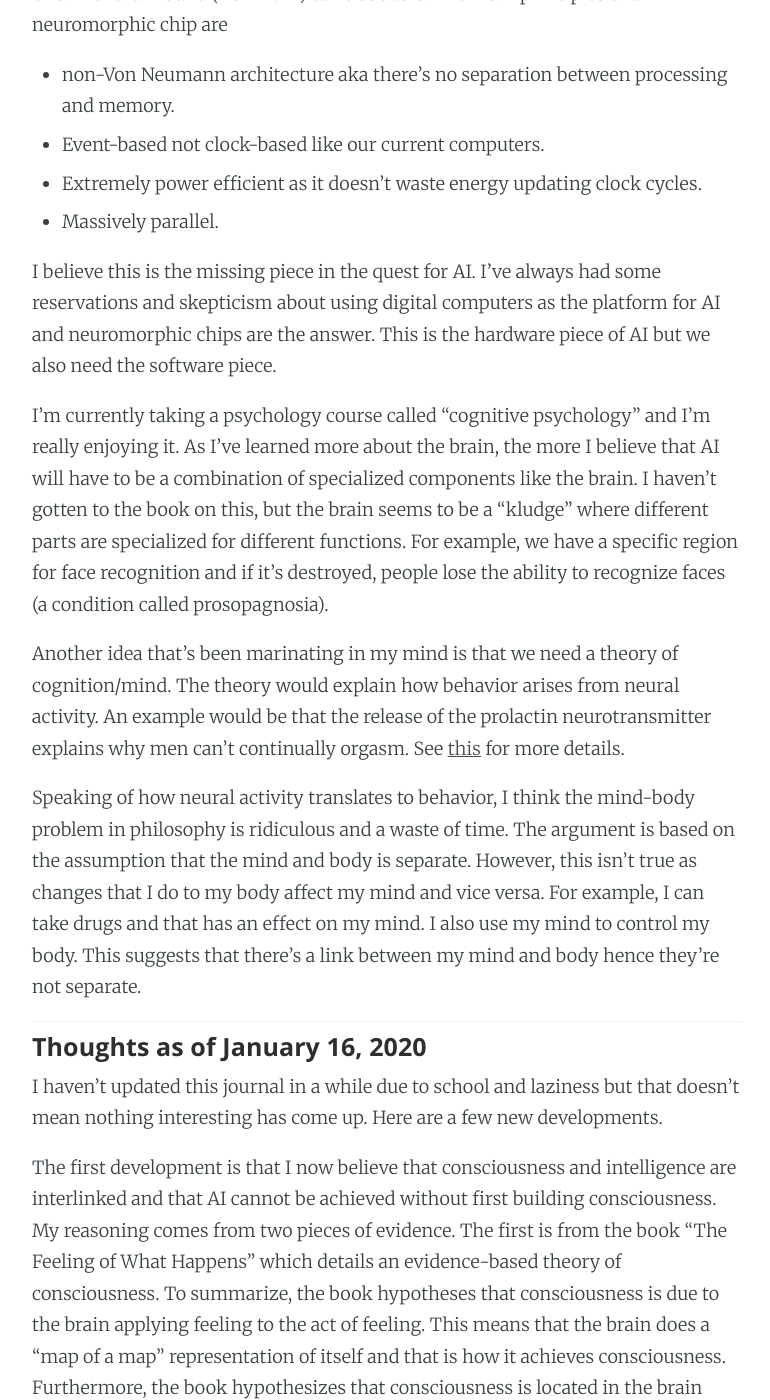
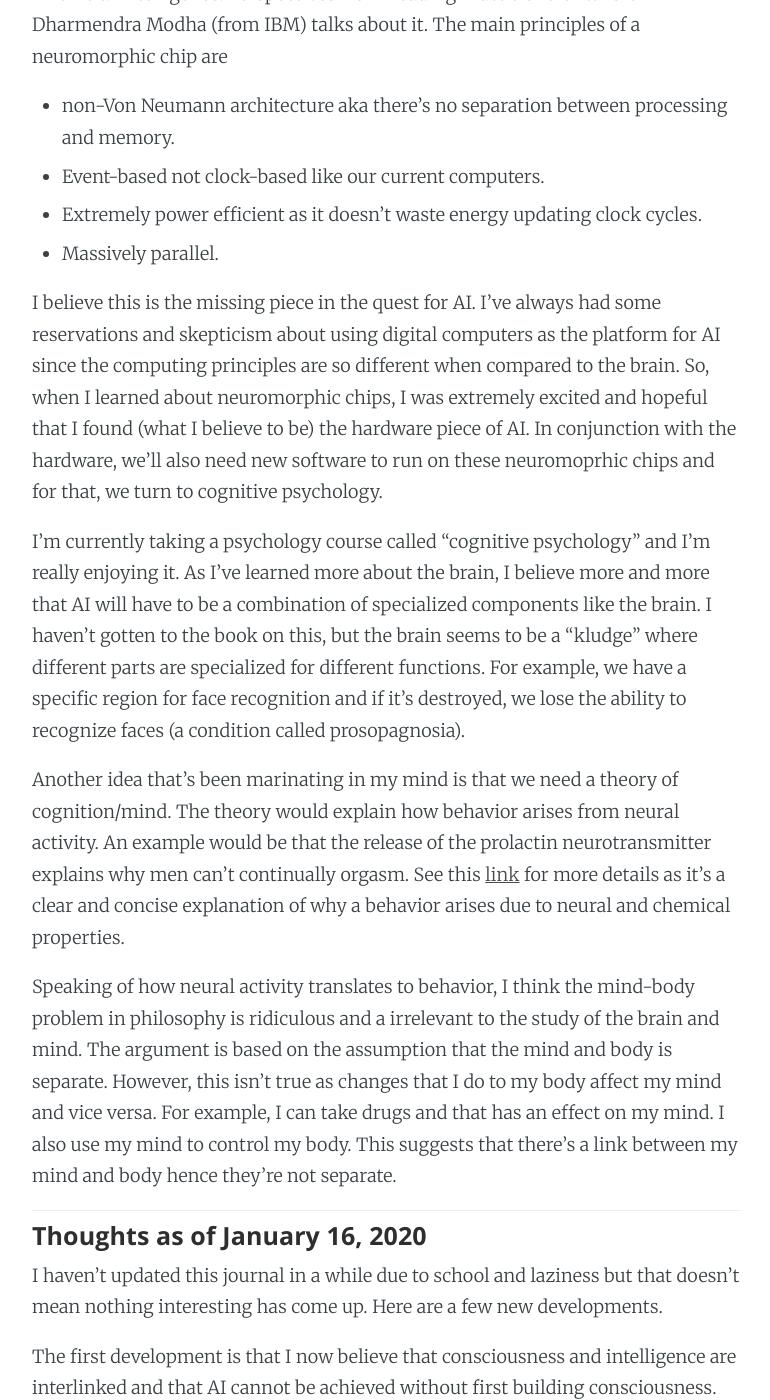
Before and after one commit to Brian-Pho/Cadence, a Jekyll site: the page built from _posts/2019-5-9-my-quest-for-artificial-intelligence.md, in a window 1280 px wide and 1400 px high, scrolled down 2182 px. Shown: the whole window, without its empty margins (253-1023 px from the left). Built offline with Jekyll 4.4.1, drawn with Linux system fonts in a browser that asks for light colours; some of the changed text lies outside the part shown.

Commit message:
Update quest for AI post

```diff
--- a/_posts/2019-5-9-my-quest-for-artificial-intelligence.md
+++ b/_posts/2019-5-9-my-quest-for-artificial-intelligence.md
@@ -18,21 +18,21 @@
 
 #### Thoughts as of Dec 25, 2018
 
-I've decided to keep a log of my journey on becoming an AI researcher and (hopefully) creating AGI.
+I've decided to log my journey on becoming an AI researcher and (of hopefully) creating AGI in this post.
 
 I started this journey thinking that I'd go through my timeline of "tick-tock"ing computer science and neuroscience textbooks and posting notes to CR4-DL. However, after going through two textbooks, I came across the book "Mastery" that my sister left behind. Mastery has convinced me to become an expert in science, a researcher, such as the likes of Einstein and Turing but for AI. It was also around this time that I knew I wasn't retaining and learning as much as I wanted from the textbooks so I searched for ways of learning to learn. I came across the book "Make It Stick" and it sold me on its conclusion of learning by distributed retrieval. After I read some excellent science fiction books (The Three Body Problem series), I picked up the book "Peak".
 
 After reading Peak, I think I'm done with this learning to learn and mastery/expertise path and I'm ready to start tackling actual AI research. There are a few other skills that I want to learn (cooking, writing) but the meta-mastery is done. I'll always be reminded of Wade from "Death's End" in that we must keep advancing, stopping at nothing. The end goal is artificial general intelligence and nothing less.
 
-My current plan is to devise a path to AGI. I've brainstormed a few, one is to follow the evolution path and hope that creates AI but it has a low chance of success with a high time investment. Another path is to follow the human developmental path of starting at a child and working our way up. It has a higher chance of success but it's more difficult than the evolutionary path.
+My current plan is to devise a path to AGI. I've brainstormed a few, one is to follow the evolution path and hope that simulating evolution creates AI, but it has a low chance of success with a high time investment. Another path is to follow the human developmental path of starting as a child and working our way up. It has a higher chance of success but is more difficult than the evolutionary path.
 
 ---
 
 #### Thoughts as of March 23, 2019
 
-I've edited my last journal entry for clarity. Man was it bad. Anyways, I just completed the cognitive science textbook a week ago and I'm working on editing the notes to be more presentable. A few health problems have come up and if I die, I hope someone will take up this mantle of building AI with the neuroscience and cog sci approach. This is because I've realized something about problems in general; that they have weak points. And I believe that the weak point of AI is our brain because it's the only known entity to exhibit intelligent behavior.
+I've edited my last journal entry for clarity (and will continue editing all entries in the future). Man was it bad. Anyways, I just completed the cognitive science textbook a week ago and I'm working on editing the notes to be more presentable. A few health problems have come up and if I die, I hope someone will take up this mantle of building AI with the neuroscience and cognitive science approach. This is because I've realized something about problems in general; that they have weak points. And I believe that the weak point of AI is our brain because it's the only known entity to exhibit intelligent behavior.
 
-I'm still working out the details of how to create AI but one item that I've made progress on is that we'll need some measure to see how close we are to AGI. As the saying goes, "If you can't measure it, you can't improve it." Whether that be the complexity of the game it can play, how many jobs it can replace, or how close it is to passing the Turing test, we need some measure. I don't know what measure is relevant or best, but since we're aiming for AI, a measure of intelligence is needed.
+I'm still working out the details of how to create AI but one item that I've made progress on is that we'll need some measure of how close we are to AGI. As the saying goes, "If you can't measure it, you can't improve it." Whether that be the complexity of the game it can play, how many jobs it can replace, or how close it is to passing the Turing test, we need some measure. I don't know what measure is relevant or best, but since we're aiming for AI, a measure of intelligence is needed.
 
 ---
 
@@ -47,13 +47,13 @@
 - Extremely power efficient as it doesn't waste energy updating clock cycles.
 - Massively parallel.
 
-I believe this is the missing piece in the quest for AI. I've always had some reservations and skepticism about using digital computers as the platform for AI and neuromorphic chips are the answer. This is the hardware piece of AI but we also need the software piece.
+I believe this is the missing piece in the quest for AI. I've always had some reservations and skepticism about using digital computers as the platform for AI since the computing principles are so different when compared to the brain. So, when I learned about neuromorphic chips, I was extremely excited and hopeful that I found (what I believe to be) the hardware piece of AI. In conjunction with the hardware, we'll also need new software to run on these neuromoprhic chips and for that, we turn to cognitive psychology.
 
-I'm currently taking a psychology course called "cognitive psychology" and I'm really enjoying it. As I've learned more about the brain, the more I believe that AI will have to be a combination of specialized components like the brain. I haven't gotten to the book on this, but the brain seems to be a "kludge" where different parts are specialized for different functions. For example, we have a specific region for face recognition and if it's destroyed, people lose the ability to recognize faces (a condition called prosopagnosia).
+I'm currently taking a psychology course called "cognitive psychology" and I'm really enjoying it. As I've learned more about the brain, I believe more and more that AI will have to be a combination of specialized components like the brain. I haven't gotten to the book on this, but the brain seems to be a "kludge" where different parts are specialized for different functions. For example, we have a specific region for face recognition and if it's destroyed, we lose the ability to recognize faces (a condition called prosopagnosia).
 
-Another idea that's been marinating in my mind is that we need a theory of cognition/mind. The theory would explain how behavior arises from neural activity. An example would be that the release of the prolactin neurotransmitter explains why men can't continually orgasm. See [this](https://www.reddit.com/r/explainlikeimfive/comments/bl0if3/eli5_why_does_a_mans_penis_hurt_if_he_continues/) for more details.
+Another idea that's been marinating in my mind is that we need a theory of cognition/mind. The theory would explain how behavior arises from neural activity. An example would be that the release of the prolactin neurotransmitter explains why men can't continually orgasm. See this [link](https://www.reddit.com/r/explainlikeimfive/comments/bl0if3/eli5_why_does_a_mans_penis_hurt_if_he_continues/) for more details as it's a clear and concise explanation of why a behavior arises due to neural and chemical properties.
 
-Speaking of how neural activity translates to behavior, I think the mind-body problem in philosophy is ridiculous and a waste of time. The argument is based on the assumption that the mind and body is separate. However, this isn't true as changes that I do to my body affect my mind and vice versa. For example, I can take drugs and that has an effect on my mind. I also use my mind to control my body. This suggests that there's a link between my mind and body hence they're not separate.
+Speaking of how neural activity translates to behavior, I think the mind-body problem in philosophy is ridiculous and a irrelevant to the study of the brain and mind. The argument is based on the assumption that the mind and body is separate. However, this isn't true as changes that I do to my body affect my mind and vice versa. For example, I can take drugs and that has an effect on my mind. I also use my mind to control my body. This suggests that there's a link between my mind and body hence they're not separate.
 
 ---
 
@@ -65,7 +65,7 @@
 
 This leads me into my second piece of evidence in the form of a question. Have we ever seen an intelligent person without consciousness or vice versa? I don't think we have because the two are intimately linked. You can try it out yourself by trying to reason or plan without the use of your internal voice or internal eye. I'm not able to do anything because there is no guidance, no director. While the two may be separate given their definitions, it's hard to say that intelligence can exist without consciousness because we have not found examples of it occurring.
 
-The second development is a reoccurring theme that I've noticing across various brain theories. The brain theories that I've recently looked into are Chris Eliasmith's Neural Engineering Framework, Jeff Hawkins' Thousand Brains Theory of Intelligence, and the After Digital textbook. The reoccurring themes are
+The second development is a reoccurring theme that I've noticed across various brain theories. The brain theories that I've recently looked into are Chris Eliasmith's Neural Engineering Framework, Jeff Hawkins' Thousand Brains Theory of Intelligence, and the After Digital textbook. The reoccurring themes are
 
 - The notion of representations
 - The notion of information
@@ -90,17 +90,17 @@
 
 The world has changed a lot in the past couple of months. COVID-19 changed the way a lot of people live but my life has been relatively stable. In quarantine, I've been using my free time to read a lot of textbooks and books. Just in the past five months, I've read six textbooks and four books; quite a lot more than I have before. Even with all of this time spent reading, I still feel as though I haven't devoted enough time to AGI and the brain. I still spend a lot of time watching random YouTube videos or playing video games and not enough time performing deliberate practice, making and using Anki flash cards, or just thinking about new ideas. I plan to manage my time more efficiently and effectively when my masters program starts.
 
-I was accepted into the MSc in Neuroscience program at Western University where I'll be applying data science to brain data. The program starts remotely but I hope to move closer to campus in the future. Aside from this news, my journey to creating AGI has gotten complicated. I'm lost at a crossroads that I don't know how to navigate. Over the past few months and as I've learned more about the brain, I don't know which problem I should focus my time on because they all interest me. My current paths are
+I was accepted into the MSc in Neuroscience program at Western University where I'll be applying data science to brain data. The program starts remotely but I hope to move closer to the university campus in the future. Aside from this news, my journey to creating AGI has gotten complicated. I'm lost at a crossroads that I don't know how to navigate. Over the past few months and as I've learned more about the brain, I don't know which problem I should focus my time on because they all interest me. My current paths are
 
 - Building neuroscience-inspired machine learning algorithms. By going down this path, I end up working for a company like DeepMind, publishing papers on new learning algorithms inspired by the brain, and become another no-name scientist.
-- Working towards causality-based AGI. By going down this path, I work on applying the new science of causality from the work of Judea Pearl to AGI. This path has more potential than the neuro-inspired ML one but not compared to the following paths.
+- Working towards causality-based AGI. By going down this path, I work on applying the new science of causality from the work of Judea Pearl to AGI. This path has more potential than the neuro-inspired ML one but not compared to the next two paths.
 - Starting up a neuromorphic chip company. By going down this path, I create the substrate that I believe AGI will be built on and apply my engineering skills to recreating the hardware of the brain.
 - Working on consciousness. By going down this path, I forsake AGI and focus solely on explaining consciousness in the brain. This path has the greatest potential but I forgo my desire to build AGI.
 
 Each path has it pros and cons but all have some connection to the brain and AGI. I have to choose a path because I need to focus my time on a problem and become an expert in it. Unfortunately, I don't have enough lifetimes to explore all paths so I must pick one. Right now, I'm leaning towards the consciousness and neuromorphic paths as I don't want to work on neuro-inspired ML nor causality-inspired AI. While I do believe that these problems are important, I don't see myself enjoying the work as much nor can I make significant contributions to these problems.
 
-The neuromorphic company path is the most novel and exciting but it comes at a high risk. I know almost nothing about starting a company and electrical engineering so it will be extremely difficult. But I believe that neuromorphic chips are the future and I've learned a lot about the design properties of neurons. The business space isn't very populated so it wouldn't be difficult to make a name for myself. It's hard to say whether this is the right path for me but I can say that it will be an exciting one.
+The neuromorphic company path is the most novel and exciting but it comes at a high risk. I know almost nothing about starting a company and electrical engineering, so it will be extremely difficult. But I believe that neuromorphic chips are the future and I've learned a lot about the design properties of neurons. The business space isn't very populated so it wouldn't be difficult to make a name for myself. It's hard to say whether this is the right path for me but I can say that it will be an exciting one.
 
-The consciousness path is the path that I have the most confidence in. Ever since I was a child, I've always been interested in science and consciousness is one of the rare fields in my time where much is seen but not much is known. That is to say, the field has potential and that I can exploit that potential. The current state of the consciousness isn't as far fetched as say light-speed engines nor is it well explored as computer science. I can see myself making big contributions to the field and it wouldn't be as hard as the neuromorphic path.
+The consciousness path is the path that I have the most confidence in. Ever since I was a child, I've always been interested in science and consciousness is one of the rare fields in my time where much is seen but not much is known. That is to say, the field has potential and that I can exploit that potential. The current state of the consciousness isn't as far fetched as say light-speed engines nor is it as well explored as computer science. I can see myself making big contributions to the field and it wouldn't be as hard as the neuromorphic path.
 
-I'm forcing myself to decide because I want become a significant person in whatever field I choose. I want to be well known for my work and for my contributions to humanity. Regardless of the path, I will devote all of my time and energy to that path to ensure that we make progress. The road ahead is paved with birds that couldn't decide to cross.
+I'm forcing myself to decide because I want become a significant person in whatever field I choose. I want to be well known for my work and for my contributions to humanity. Regardless of the path, I will devote all of my time and energy to that path to ensure that we make progress. The road ahead is paved with squirrels that couldn't decide whether to cross or go back.
```
